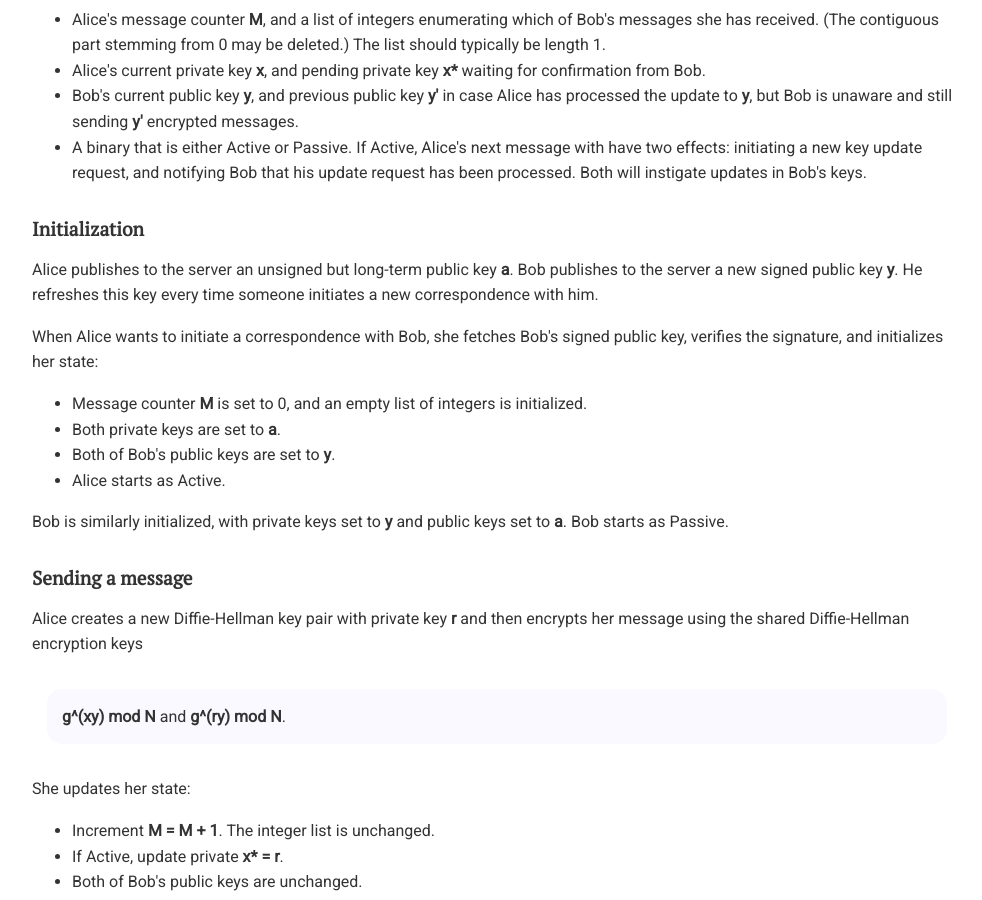
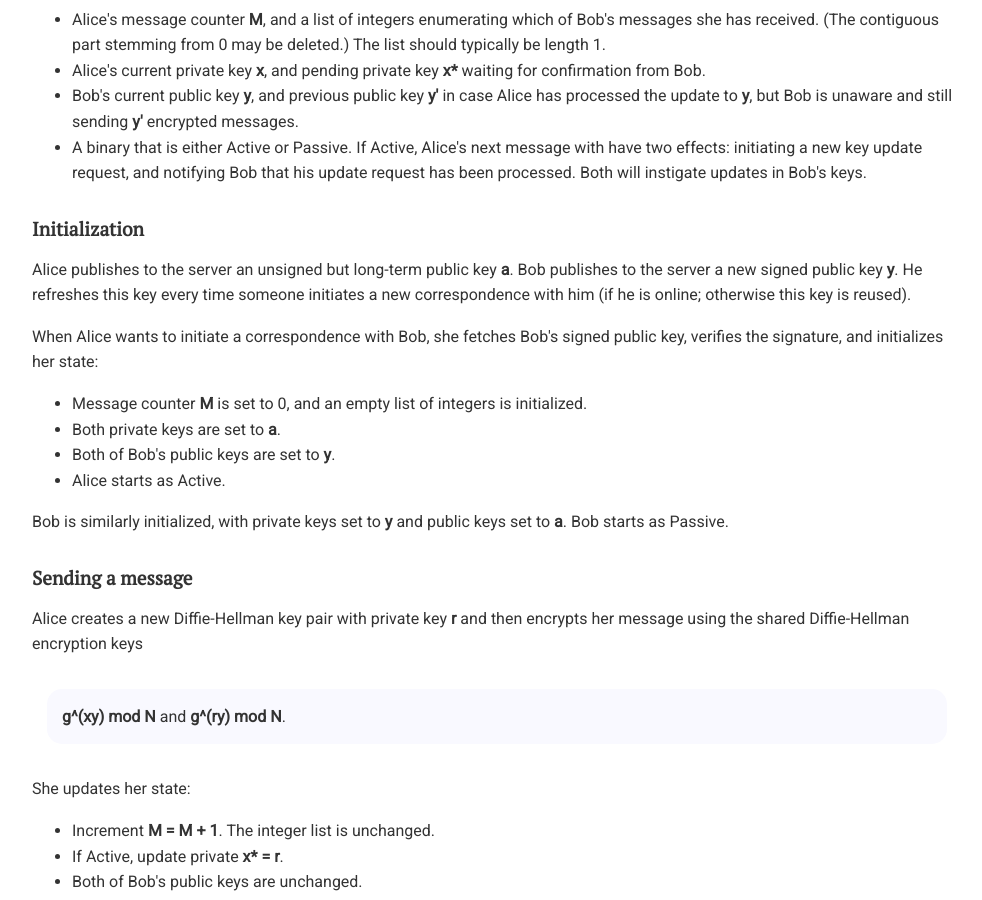
Before and after one commit to chatscrypt/chatscrypt.github.io, a Jekyll site: the page built from _posts/2020-01-24-the-chatscrypt-architecture-part-iv-authenticated-inductive-diffie-hellman-2.html, in a window 1280 px wide and 900 px high, scrolled down 573 px. Shown: the whole window, without its empty margins (143-1125 px from the left). Built offline with Jekyll 4.4.1, drawn with Linux system fonts in a browser that asks for light colours; comment, search, counter and statistics services are not loaded.

Commit message:
Update 2020-01-24-the-chatscrypt-architecture-part-iv-authenticated-inductive-diffie-hellman-2.html

```diff
--- a/_posts/2020-01-24-the-chatscrypt-architecture-part-iv-authenticated-inductive-diffie-hellman-2.html
+++ b/_posts/2020-01-24-the-chatscrypt-architecture-part-iv-authenticated-inductive-diffie-hellman-2.html
@@ -23,7 +23,7 @@
 
 
 <h2>Initialization</h2>
-Alice publishes to the server an unsigned but long-term public key <b>a</b>. Bob publishes to the server a new signed public key <b>y</b>. He refreshes this key every time someone initiates a new correspondence with him.
+Alice publishes to the server an unsigned but long-term public key <b>a</b>. Bob publishes to the server a new signed public key <b>y</b>. He refreshes this key every time someone initiates a new correspondence with him (if he is online; otherwise this key is reused).
 
 <p>When Alice wants to initiate a correspondence with Bob, she fetches Bob's signed public key, verifies the signature, and initializes her state:
 <ul>
```
